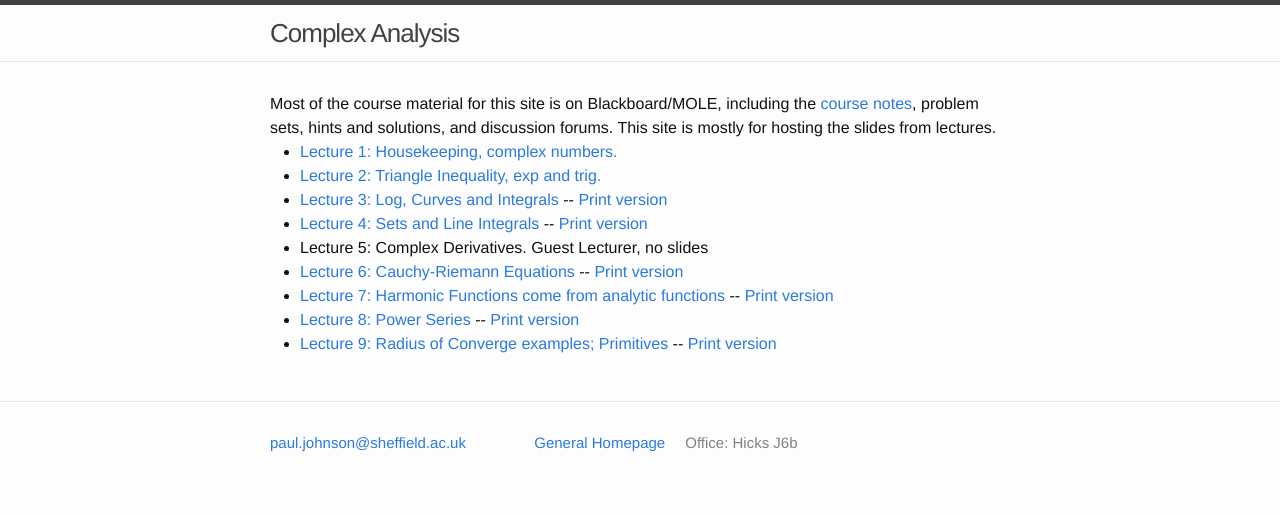
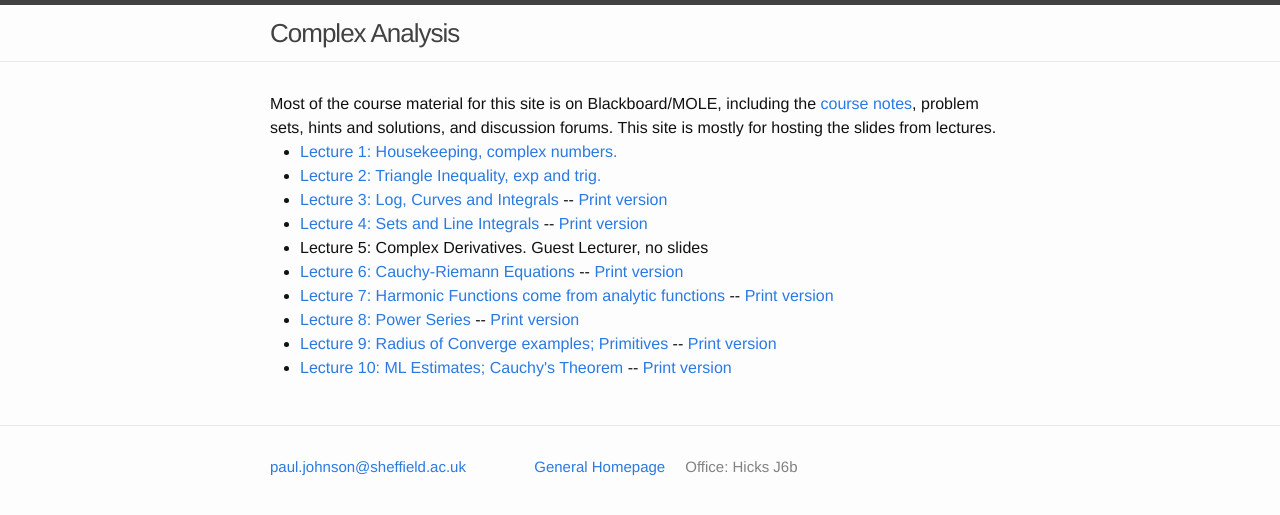
Before and after one commit to ptwiddle/MAS332-Complex-Analysis, a Jekyll site: the page built from index.html, in a window 1280 px wide. Shown: the top 515 px of the page. Built offline with Jekyll 4.4.1, drawn with Linux system fonts in a browser that asks for light colours.

Commit message:
Lecture 10

```diff
--- a/index.html
+++ b/index.html
@@ -15,7 +15,8 @@
     <li> <a href="./Slides/Lecture6.pdf">Lecture 6: Cauchy-Riemann Equations</a> -- <a href="./Slides/Lecture6Print.pdf">Print version</a> </li>
     <li> <a href="./Slides/Lecture7.pdf">Lecture 7: Harmonic Functions come from analytic functions</a> -- <a href="./Slides/Lecture7Print.pdf">Print version</a> </li>
     <li> <a href="./Slides/Lecture8.pdf">Lecture 8: Power Series</a> -- <a href="./Slides/Lecture8Print.pdf">Print version</a> </li>
-            <li> <a href="./Slides/Lecture9.pdf">Lecture 9: Radius of Converge examples; Primitives</a> -- <a href="./Slides/Lecture9Print.pdf">Print version</a> </li>
+    <li> <a href="./Slides/Lecture9.pdf">Lecture 9: Radius of Converge examples; Primitives</a> -- <a href="./Slides/Lecture9Print.pdf">Print version</a> </li>
+              <li> <a href="./Slides/Lecture10.pdf">Lecture 10: ML Estimates; Cauchy's Theorem</a> -- <a href="./Slides/Lecture10Print.pdf">Print version</a> </li>
 
 
   </ul>
```
Also changed, not shown: Slides/American-Chopper-Argument.jpg (added), Slides/ChopperFilled1.jpg (added), Slides/ChopperFilled2.jpg (added), Slides/ChopperFilled3.jpg (added), Slides/ChopperFilled4.jpg (added), Slides/ChopperFilled5.jpg (added), 3 other files.
